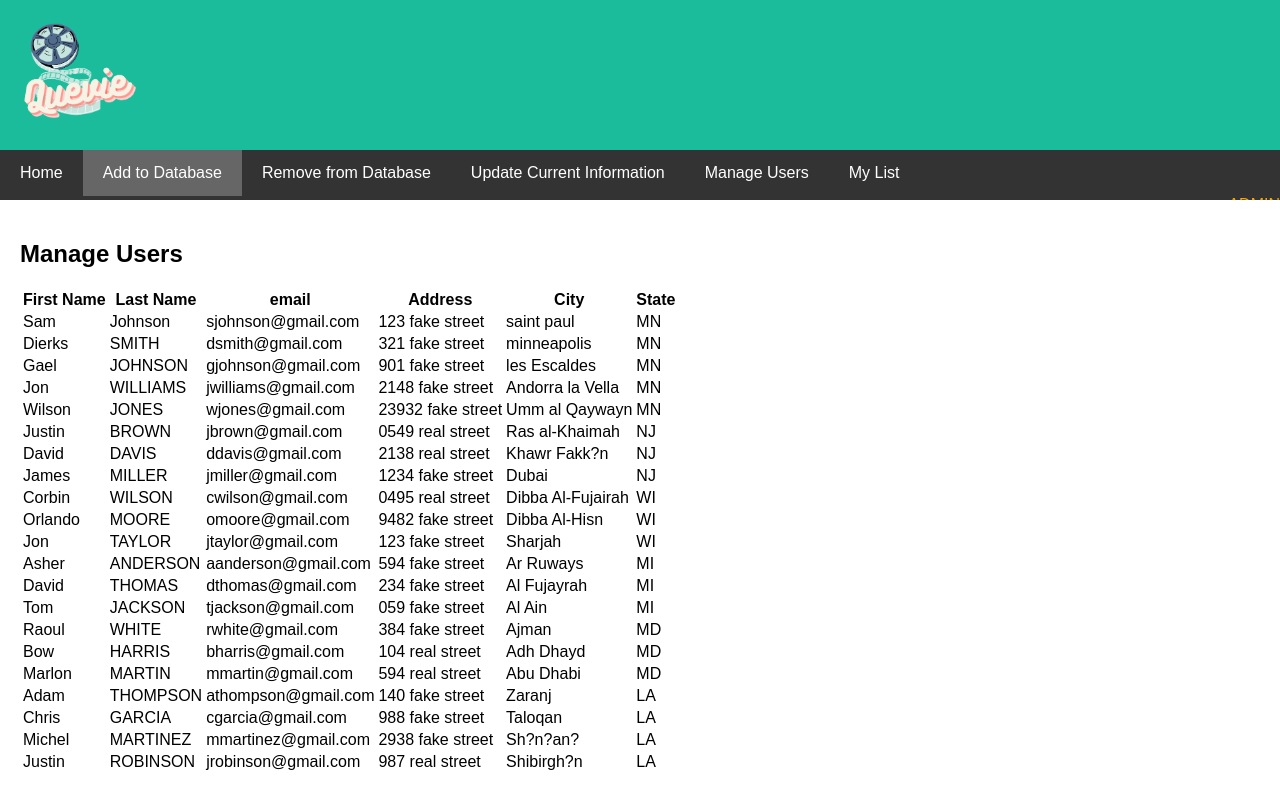
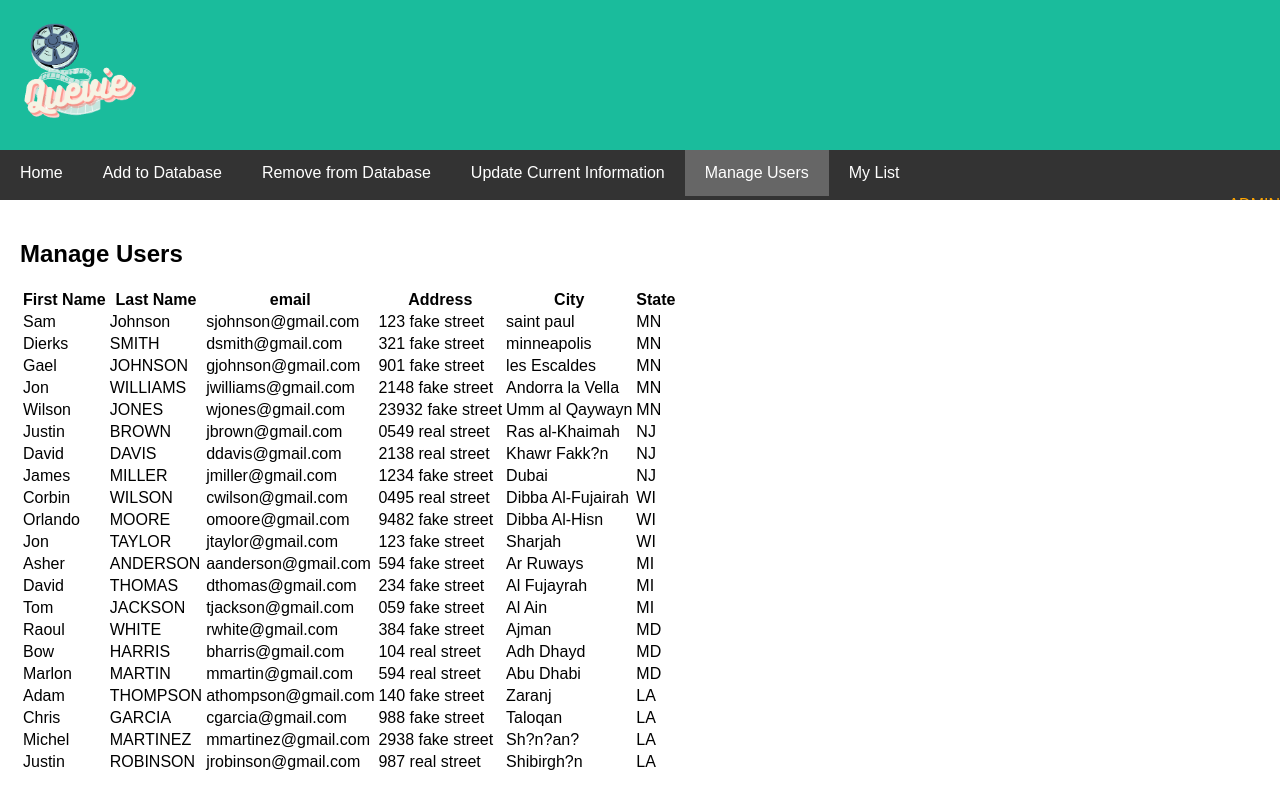
Before and after one commit to codywi/ICS325final, a PHP site: page /admin_page_manage_users.php in a window 1280 px wide. Run offline with PHP 8.4, Linux system fonts and the light colour scheme; data comes from the database, SQL or seed files in the repository.

```diff
--- a/project/admin_page_manage_users.php
+++ b/project/admin_page_manage_users.php
@@ -34,10 +34,10 @@
     <!--- navigation bar links --->
     <div class="navbar">
         <a href="admin_page_home.html">Home</a>
-        <a href="admin_page_add_to_database.html" class="active">Add to Database</a>
+        <a href="admin_page_add_to_database.html" >Add to Database</a>
         <a href="admin_page_remove_from_database.html">Remove from Database</a>
         <a href="admin_page_update_movie.html">Update Current Information</a>
-        <a href="admin_page_manage_users.php">Manage Users</a>
+        <a href="admin_page_manage_users.php" class="active">Manage Users</a>
         <a href="admin_page_my_list.html">My List</a>
 
         <!--- Displays Admin or User based on login - EDIT to display user name in My List view --->
```
